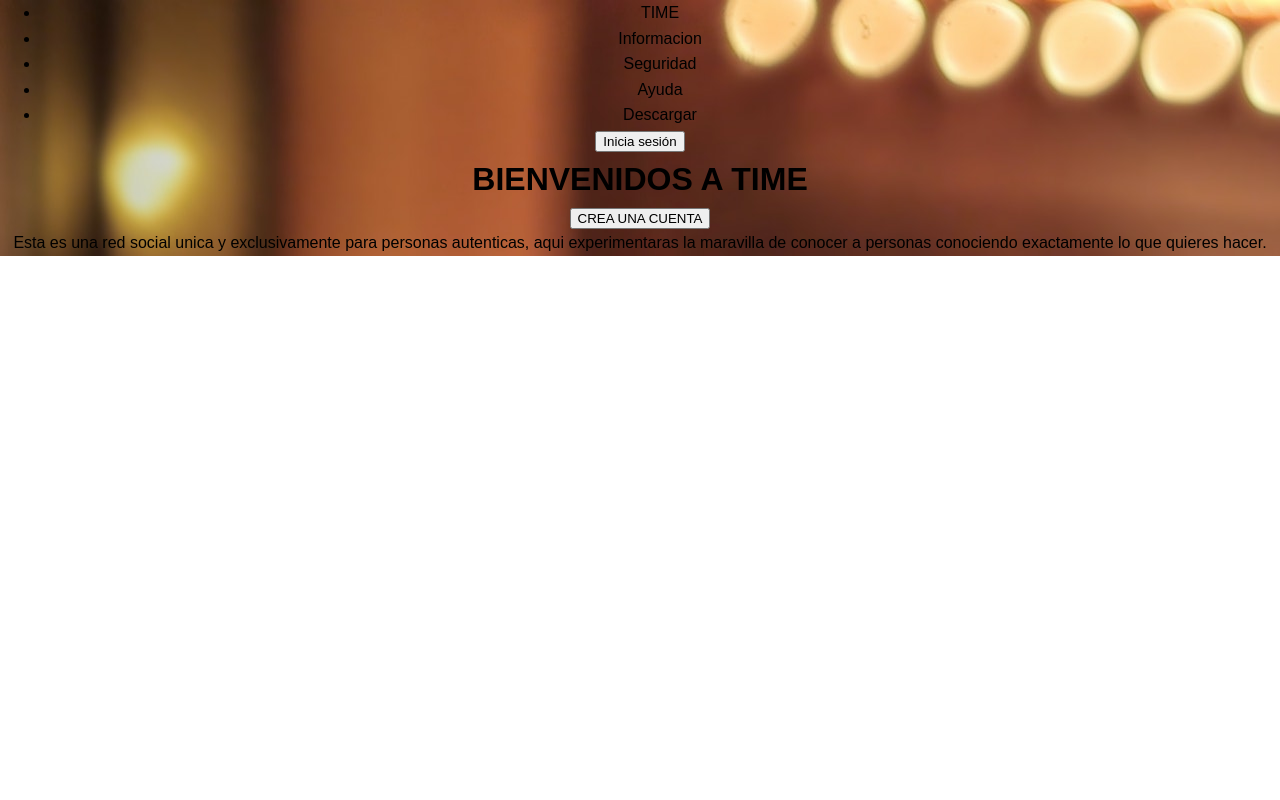
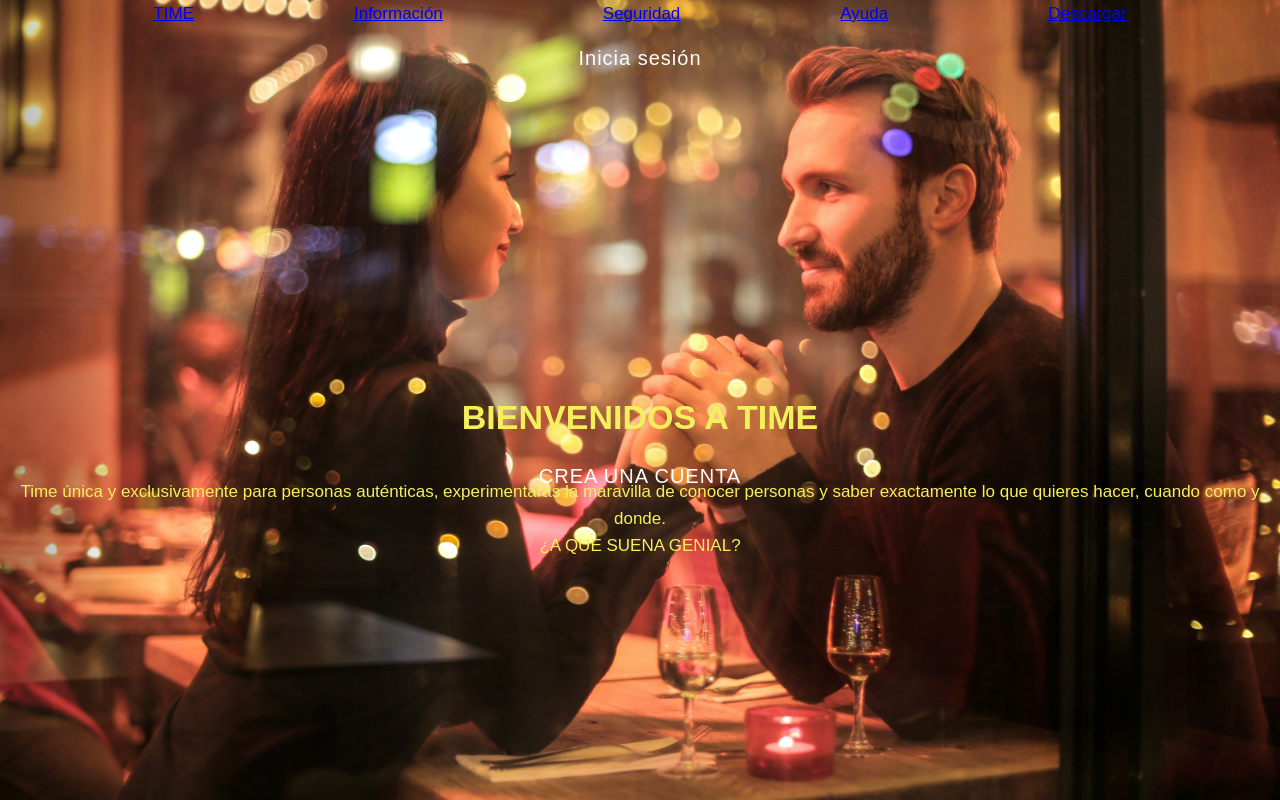
Before and after one commit to julianvillada/LandingPage, a React (Create React App) app: page / in a window 1280 px wide. Built offline with nearby package versions, Linux system fonts and the light colour scheme.

Commit message:
css landing-page buttons and text

```diff
--- a/src/landingPage/LandingPage.css
+++ b/src/landingPage/LandingPage.css
@@ -1,47 +1,157 @@
 *{
     margin: 0;
-/* background-image: url('time.jpg'); */
+    padding: 0;
 
   }
 
   .LandingPage-Div {
     margin: 0;
     font-family: Arial, Helvetica, sans-serif;
-    font-size: 17;
-    color:black;
+    font-size: 17px;
     line-height: 1.6;
   }
 
 #img {
   background-image: url(../../src/image/time.jpg);
+  height: 100vh;
+  background-position: center;
+  background-size: cover;
+  /* display: flex; */
+  flex-direction: column;
+  justify-content: center;
+  align-items: center;
+  text-align: center;
+  padding: 0 20px;
+
 }
 
-/* #img {
-  background-image: url(../../public/image/time.jpg);
-} */
+.menu-landingPage {
+  position: relative;
+}
+
+.menu-landingPage li{
+
+  display: inline-block;
+}
+.menu-landingPage li a {
+  padding: 80px;
+}
 
 
 
+.button-iniciaSesion{
+  position: relative;
+  display: inline-block;
+  padding: 5px 30px;
+  color: #fff;
+  letter-spacing: 1px;
+  font-size: 20px;
+  text-decoration: none;
+  overflow: hidden;
+  transition: 1s;
+  border-radius: 5px;
+  border: none;
+  cursor: pointer;
+  outline: inherit;
+  background: none;
+  right: 0;
+  top: 15px;
 
 
-  /* .LandingPage-img {
-     /* background: url('time.jpg'); */
+}
+.button-iniciaSesion:hover{
+  background: #a945c7;
+  box-shadow: 0 0 10px  #a945c7, 0 0 40px  #a945c7, 0 0 80px  #a945c7;
+  transition-delay: 0.75s;
+}
 
-/*
-  margin: 0;
-  padding: 0;
-max-width: 100vh;
-background-position: center;
+.button-iniciaSesion span {
+  position: absolute;
+  display: block;
+}
 
- background-size: cover;
-      background-position: center;
-      display: flex;
-      flex-direction: column;
-      height: 100vh;
-      justify-content: center;
-      align-items: center;
-      padding: 0 20px;
+#span1 {
+  top: 0;
+  left: -100%;
+  width: 100%;
+  height: 2px;
+  background: linear-gradient(90deg,transparent,#a945c7);
+}
+
+.button-iniciaSesion:hover #span1 {
+  left: 100%;
+  transition: 1s;
+}
+
+#span3 {
+  bottom: 0;
+  right: -100%;
+  width: 100%;
+  height: 2px;
+  background: linear-gradient(270deg,transparent,#a945c7);
+}
+
+.button-iniciaSesion:hover #span3 {
+  right: 100%;
+  transition: 1s;
+  transition-delay: 0.25s;
+}
+
+#span2 {
+  top: -100%;
+  right: 0;
+  width: 2px;
+  height: 100%;
+  background: linear-gradient(180deg,transparent,#a945c7);
+}
+
+.button-iniciaSesion:hover #span2 {
+  top: 100%;
+  transition: 1s;
+  transition-delay: 0.25s;
+}
+
+#span4 {
+  bottom: -100%;
+  left: 0;
+  width: 2px;
+  height: 100%;
+  background: linear-gradient(360deg,transparent,#a945c7);
+}
+
+.button-iniciaSesion:hover #span4 {
+  bottom: 100%;
+  transition: 1s;
+  transition-delay: 0.75s;
+}
 
 
+.texto-landinPage{
+  position: relative;
+  color: rgb(243, 240, 91);
+  top: 330px;
 
-*/
+}
+
+
+/* .button-landingPage {
+  color: #fff;
+  letter-spacing: 1px;
+  font-size: 16px;
+  border: none;
+  transition: 0.2s;
+  overflow: hidden;
+  cursor: pointer;
+  outline: inherit;
+  background: none;
+}
+.button-landingPage:hover{
+  background: #a945c7;
+  box-shadow: 0 0 10px  #a945c7, 0 0 40px  #a945c7, 0 0 80px  #a945c7;
+  transition-delay: 0.4s;
+}
+
+.button-landingPage span {
+  position: absolute;
+  display: block;
+} */
--- a/src/landingPage/LandingPage.js
+++ b/src/landingPage/LandingPage.js
@@ -6,30 +6,43 @@ export const LandingPage = () => {
     return (
         <div className='LandingPage-Div'>
             <div id='img'>
-            <div>
-                <ul>
-                   <li>TIME</li>
-                   <li>Informacion</li>
-                   <li>Seguridad</li>
-                   <li>Ayuda</li>
-                   <li>Descargar</li>
-                </ul>
-            </div>
-            <div>
-                <button>Inicia sesión</button>
-            </div>
-            <div>
-            <h1>BIENVENIDOS A TIME</h1>
-            <button>CREA UNA CUENTA</button>
-            </div>
+                <div className='menu-landingPage'>
+                    <ul>
+                        <li><a href='#'>TIME</a></li>
+                        <li><a href='#'>Información</a></li>
+                        <li><a href='#'>Seguridad</a></li>
+                        <li><a href='#'>Ayuda</a></li>
+                        <li><a href='#'>Descargar</a></li>
+                    <button href="#" className= 'button-iniciaSesion'>
+                       <span id='span1'></span>
+                       <span id='span2'></span>
+                       <span id='span3'></span>
+                       <span id='span4'></span>
+                       Inicia sesión
+                    </button>
+                    </ul>
+
+                </div>
 
 
-            <p>Esta es una red social unica
-                 y exclusivamente para personas autenticas,
-                 aqui experimentaras la maravilla de conocer a personas
-                 conociendo exactamente lo que quieres hacer.</p>
 
+                <div className='texto-landinPage'>
+                    <h1 >BIENVENIDOS A TIME</h1>
+                    <button href="#" className= 'button-iniciaSesion'>
+                    <span id='span1'></span>
+                    <span id='span2'></span>
+                    <span id='span3'></span>
+                    <span id='span4'></span>
+                    CREA UNA CUENTA
+                    </button>
+               </div>
 
+                    <p className='texto-landinPage'>Time única
+                     y exclusivamente para personas auténticas,
+                    experimentaras la maravilla de conocer personas y
+                    saber exactamente lo que quieres hacer, cuando como y donde.
+                        <p>¿A QUE SUENA GENIAL?</p>
+                    </p>
 
             </div>
         </div>
```
